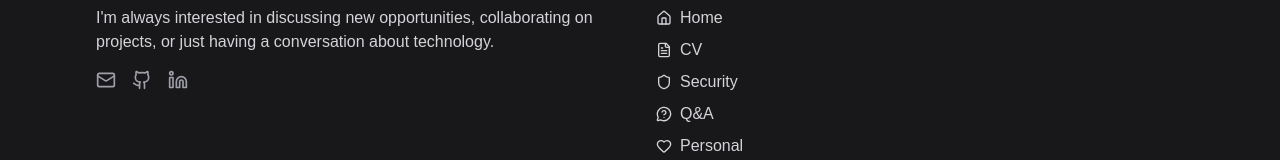
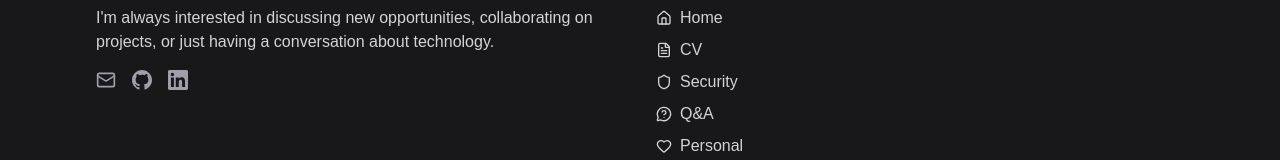
Before and after one commit to yurii-voievodin/yurii-voievodin.github.io, a Next.js app: page / in a window 1280 px wide. Shown: the part 967-1127 px from the top of the page. Built offline with nearby package versions, Linux system fonts and the light colour scheme.

Commit message:
Upgrade lucide-react to v1, TypeScript to v6, @types/node to v25
Replace removed Github and Linkedin brand icons with custom SVG
components in BrandIcons.tsx. All other lucide-react icons are
unaffected by the v1 upgrade.

```diff
--- a/package.json
+++ b/package.json
@@ -11,7 +11,7 @@
   "dependencies": {
     "@tailwindcss/typography": "^0.5.16",
     "date-fns": "^4.1.0",
-    "lucide-react": "^0.513.0",
+    "lucide-react": "^1.8.0",
     "next": "^16.0.0",
     "react": "^19.0.0",
     "react-dom": "^19.0.0",
@@ -20,13 +20,13 @@
   "devDependencies": {
     "@eslint/eslintrc": "^3",
     "@tailwindcss/postcss": "^4",
-    "@types/node": "^20",
+    "@types/node": "^25.6.0",
     "@types/react": "^19",
     "@types/react-dom": "^19",
     "baseline-browser-mapping": "^2.9.0",
     "eslint": "^9",
     "eslint-config-next": "^16.0.0",
     "tailwindcss": "^4",
-    "typescript": "^5"
+    "typescript": "^6.0.2"
   }
 }
--- a/src/app/cv/page.tsx
+++ b/src/app/cv/page.tsx
@@ -1,5 +1,6 @@
-import { Mail, Download, Github, Linkedin, Phone, Play } from 'lucide-react';
+import { Mail, Download, Phone, Play } from 'lucide-react';
 import { siteConfig } from '@/lib/config';
+import { GithubIcon, LinkedinIcon } from '@/components/BrandIcons';
 import CodeTag from '@/components/CodeTag';
 import type { Metadata } from 'next';
 
@@ -36,11 +37,11 @@ export default function CVPage() {
     <span className="text-sm sm:text-base">{siteConfig.author.email}</span>
     </a>
     <a href="https://github.com/yurii-voievodin" target="_blank" rel="noopener noreferrer" className="flex items-center space-x-2 hover:text-violet-400 transition-colors">
-    <Github size={16} />
+    <GithubIcon size={16} />
     <span className="text-sm sm:text-base">yurii-voievodin</span>
     </a>
     <a href="https://www.linkedin.com/in/yurivoevodin" target="_blank" rel="noopener noreferrer" className="flex items-center space-x-2 hover:text-violet-400 transition-colors">
-    <Linkedin size={16} />
+    <LinkedinIcon size={16} />
     <span className="text-sm sm:text-base">yurivoevodin</span>
     </a>
     <a href="https://telegram.me/yurii_voievodin" target="_blank" rel="noopener noreferrer" className="flex items-center space-x-2 hover:text-violet-400 transition-colors">
--- /dev/null
+++ b/src/components/BrandIcons.tsx
@@ -0,0 +1,20 @@
+interface IconProps {
+  size?: number;
+  className?: string;
+}
+
+export function GithubIcon({ size = 24, className }: IconProps) {
+  return (
+    <svg width={size} height={size} viewBox="0 0 24 24" fill="currentColor" className={className}>
+      <path d="M12 0C5.374 0 0 5.373 0 12c0 5.302 3.438 9.8 8.207 11.387.599.111.793-.261.793-.577v-2.234c-3.338.726-4.033-1.416-4.033-1.416-.546-1.387-1.333-1.756-1.333-1.756-1.089-.745.083-.729.083-.729 1.205.084 1.839 1.237 1.839 1.237 1.07 1.834 2.807 1.304 3.492.997.107-.775.418-1.305.762-1.604-2.665-.305-5.467-1.334-5.467-5.931 0-1.311.469-2.381 1.236-3.221-.124-.303-.535-1.524.117-3.176 0 0 1.008-.322 3.301 1.23A11.509 11.509 0 0112 5.803c1.02.005 2.047.138 3.006.404 2.291-1.552 3.297-1.23 3.297-1.23.653 1.653.242 2.874.118 3.176.77.84 1.235 1.911 1.235 3.221 0 4.609-2.807 5.624-5.479 5.921.43.372.823 1.102.823 2.222v3.293c0 .319.192.694.801.576C20.566 21.797 24 17.3 24 12c0-6.627-5.373-12-12-12z"/>
+    </svg>
+  );
+}
+
+export function LinkedinIcon({ size = 24, className }: IconProps) {
+  return (
+    <svg width={size} height={size} viewBox="0 0 24 24" fill="currentColor" className={className}>
+      <path d="M20.447 20.452h-3.554v-5.569c0-1.328-.027-3.037-1.852-3.037-1.853 0-2.136 1.445-2.136 2.939v5.667H9.351V9h3.414v1.561h.046c.477-.9 1.637-1.85 3.37-1.85 3.601 0 4.267 2.37 4.267 5.455v6.286zM5.337 7.433a2.062 2.062 0 01-2.063-2.065 2.064 2.064 0 112.063 2.065zm1.782 13.019H3.555V9h3.564v11.452zM22.225 0H1.771C.792 0 0 .774 0 1.729v20.542C0 23.227.792 24 1.771 24h20.451C23.2 24 24 23.227 24 22.271V1.729C24 .774 23.2 0 22.222 0h.003z"/>
+    </svg>
+  );
+}
--- a/src/components/Footer.tsx
+++ b/src/components/Footer.tsx
@@ -1,4 +1,5 @@
-import { Github, Linkedin, Mail, Home, Clock, FileText, Heart, Shield, MessageCircleQuestion } from 'lucide-react';
+import { Mail, Home, Clock, FileText, Heart, Shield, MessageCircleQuestion } from 'lucide-react';
+import { GithubIcon, LinkedinIcon } from '@/components/BrandIcons';
 import Link from 'next/link';
 import { siteConfig } from '@/lib/config';
 
@@ -51,7 +52,7 @@ export default function Footer() {
                 target="_blank"
                 rel="noopener noreferrer"
               >
-                <Github size={20} />
+                <GithubIcon size={20} />
               </a>
               <a
                 href={siteConfig.social.linkedin}
@@ -60,7 +61,7 @@ export default function Footer() {
                 target="_blank"
                 rel="noopener noreferrer"
               >
-                <Linkedin size={20} />
+                <LinkedinIcon size={20} />
               </a>
             </div>
           </div>
```
Also changed, not shown: 1 other file (tests, documents, lock files or other folders).
